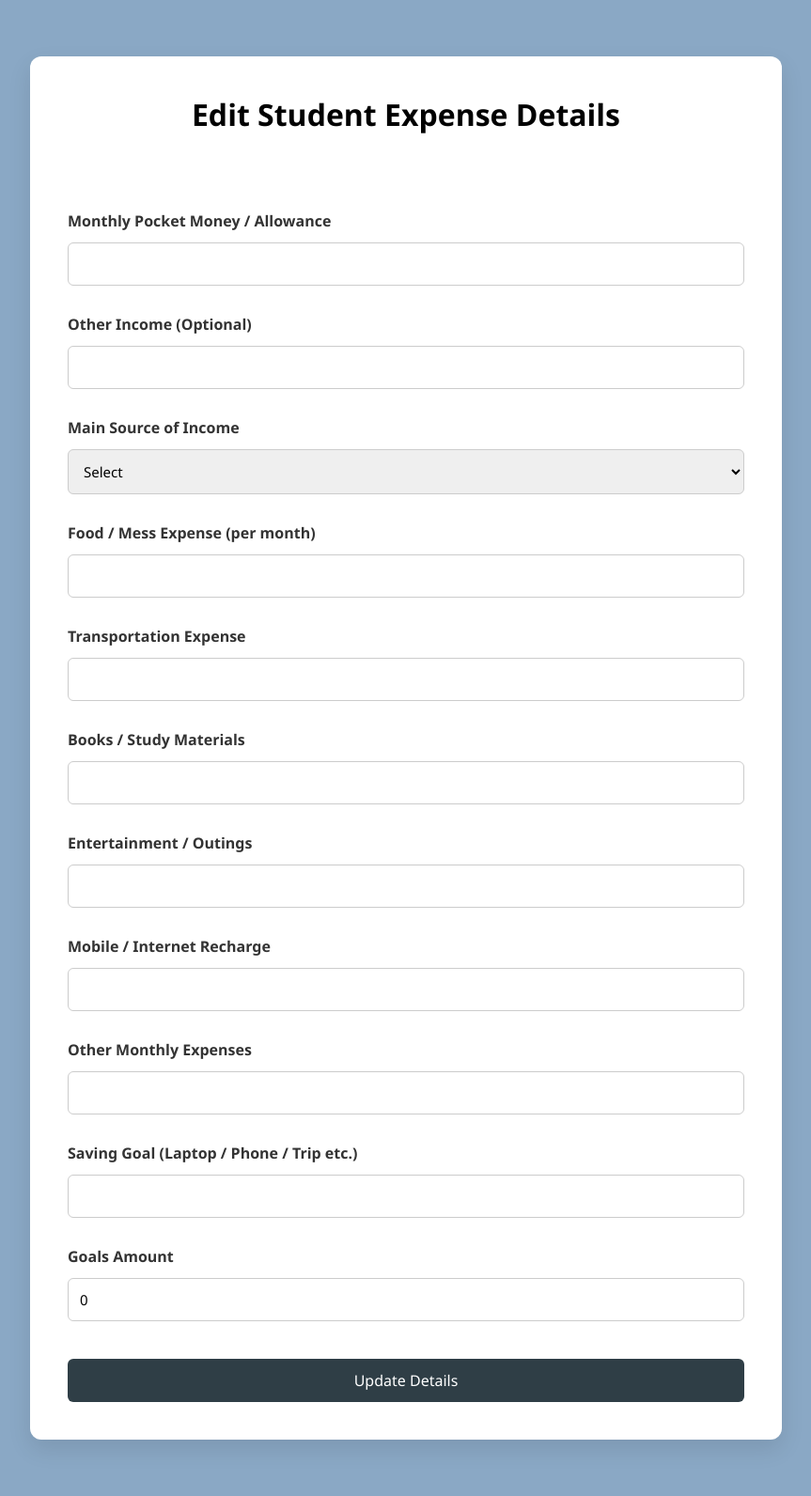
After one commit to Yashvi-Nikam/Expense_Management, a PHP site: page /edit_student.php in a window 1280 px wide. The commit adds this page. Shown: the whole page at 94% size, without its empty margins (208-1071 px from the left). Run offline with PHP 8.4, Linux system fonts and the light colour scheme; the visitor is signed in with stand-in values (Sample User, id 1); data that the repository does not hold is empty.

Commit message:
added edit file to student occupation

```diff
--- a/dashboard.php
+++ b/dashboard.php
@@ -146,7 +146,7 @@ while($row=$r->fetch_assoc()) $transactions[]=$row;
 
 <img id="profilePhoto" class="profile" style="display:none;">
 
-<button onclick="openPage('userInfo.php')">User Info</button>
+<button onclick="openPage('edit_profile.php')">User Info</button>
 
 <button onclick="openPage('expenseHistory.php')">
 Expense History
--- /dev/null
+++ b/edit_student.php
@@ -0,0 +1,144 @@
+<?php
+session_start();
+require 'db_connect.php';
+
+if (!isset($_SESSION['user_id'])) {
+    header("Location: index.html");
+    exit();
+}
+
+$user_id = $_SESSION['user_id'];
+
+// Fetch latest student data from occupation_details
+$data = [];
+$fields = ['main_income', 'other_income', 'income_source', 'food_expense', 'transportation_expense', 'books_expense', 'entertainment_expense', 'mobile_expense', 'other_expense', 'saving_goal'];
+
+foreach ($fields as $field) {
+    $query = $conn->prepare("SELECT field_value, field_text FROM occupation_details WHERE user_id = ? AND field_name = ? ORDER BY created_at DESC LIMIT 1");
+    $query->bind_param("is", $user_id, $field);
+    $query->execute();
+    $result = $query->get_result()->fetch_assoc();
+    $data[$field] = is_numeric($result['field_value'] ?? $result['field_text']) ? floatval($result['field_value'] ?? $result['field_text']) : ($result['field_text'] ?? '');
+}
+
+// Fetch goal data
+$goalQuery = $conn->prepare("SELECT goal_purpose, goal_amount FROM goals WHERE user_id = ? ORDER BY created_at DESC LIMIT 1");
+$goalQuery->bind_param("i", $user_id);
+$goalQuery->execute();
+$goal = $goalQuery->get_result()->fetch_assoc();
+
+$data['goal_purpose'] = $goal['goal_purpose'] ?? '';
+$data['goal_amount'] = $goal['goal_amount'] ?? 0;
+
+$conn->close();
+?>
+
+<!DOCTYPE html>
+<html lang="en">
+<head>
+    <meta charset="UTF-8">
+    <meta name="viewport" content="width=device-width, initial-scale=1.0">
+    <title>Edit Student Expense Details</title>
+    <link rel="stylesheet" href="formstyle.css">
+    <script>
+        function validateStudent() {
+            let pocket = document.getElementById("pocketMoney").value;
+            let otherIncome = document.getElementById("otherIncome").value;
+            let food = document.getElementById("foodExpense").value;
+            let transport = document.getElementById("transportationExpense").value;
+            let books = document.getElementById("booksExpense").value;
+            let entertainment = document.getElementById("entertainmentExpense").value;
+            let mobile = document.getElementById("mobileExpense").value;
+            let otherExpense = document.getElementById("otherExpense").value;
+            let goalAmount = document.getElementById("goalAmount").value;
+
+            if (isNaN(pocket) || pocket < 0) {
+                alert("Please enter a valid number in Pocket Money.");
+                return false;
+            }
+            if (isNaN(otherIncome) || otherIncome < 0) {
+                alert("Please enter a valid number in Other Income.");
+                return false;
+            }
+            if (isNaN(food) || food < 0) {
+                alert("Please enter a valid number in Food Expense.");
+                return false;
+            }
+            if (isNaN(transport) || transport < 0) {
+                alert("Please enter a valid number in Transportation Expense.");
+                return false;
+            }
+            if (isNaN(books) || books < 0) {
+                alert("Please enter a valid number in Books Expense.");
+                return false;
+            }
+            if (isNaN(entertainment) || entertainment < 0) {
+                alert("Please enter a valid number in Entertainment Expense.");
+                return false;
+            }
+            if (isNaN(mobile) || mobile < 0) {
+                alert("Please enter a valid number in Mobile Expense.");
+                return false;
+            }
+            if (isNaN(otherExpense) || otherExpense < 0) {
+                alert("Please enter a valid number in Other Expense.");
+                return false;
+            }
+            if (isNaN(goalAmount) || goalAmount < 0) {
+                alert("Please enter a valid number in Goal Amount.");
+                return false;
+            }
+            return true;
+        }
+    </script>
+</head>
+<body>
+<div class="form-container">
+    <h1>Edit Student Expense Details</h1><br><br>
+    <form id="studentForm" action="student_form.php" method="post" onsubmit="return validateStudent()">
+        <!-- Income Fields -->
+        <label>Monthly Pocket Money / Allowance</label>
+        <input type="text" name="pocket_money" id="pocketMoney" value="<?php echo htmlspecialchars($data['main_income']); ?>" required>
+
+        <label>Other Income (Optional)</label>
+        <input type="text" name="other_income" id="otherIncome" value="<?php echo htmlspecialchars($data['other_income']); ?>">
+
+        <label>Main Source of Income</label>
+        <select name="income_source" required>
+            <option value="">Select</option>
+            <option value="Parents" <?php echo ($data['income_source'] == 'Parents') ? 'selected' : ''; ?>>Parents</option>
+            <option value="Scholarship" <?php echo ($data['income_source'] == 'Scholarship') ? 'selected' : ''; ?>>Scholarship</option>
+            <option value="Part-time Job" <?php echo ($data['income_source'] == 'Part-time Job') ? 'selected' : ''; ?>>Part-time Job</option>
+        </select>
+
+        <!-- Expense Fields -->
+        <label>Food / Mess Expense (per month)</label>
+        <input type="text" name="food_expense" id="foodExpense" value="<?php echo htmlspecialchars($data['food_expense']); ?>" required>
+
+        <label>Transportation Expense</label>
+        <input type="text" name="transportation_expense" id="transportationExpense" value="<?php echo htmlspecialchars($data['transportation_expense']); ?>" required>
+
+        <label>Books / Study Materials</label>
+        <input type="text" name="books_expense" id="booksExpense" value="<?php echo htmlspecialchars($data['books_expense']); ?>" required>
+
+        <label>Entertainment / Outings</label>
+        <input type="text" name="entertainment_expense" id="entertainmentExpense" value="<?php echo htmlspecialchars($data['entertainment_expense']); ?>" required>
+
+        <label>Mobile / Internet Recharge</label>
+        <input type="text" name="mobile_expense" id="mobileExpense" value="<?php echo htmlspecialchars($data['mobile_expense']); ?>" required>
+
+        <label>Other Monthly Expenses</label>
+        <input type="text" name="other_expense" id="otherExpense" value="<?php echo htmlspecialchars($data['other_expense']); ?>">
+
+        <!-- Goal Fields -->
+        <label>Saving Goal (Laptop / Phone / Trip etc.)</label>
+        <input type="text" name="saving_goal" id="savingGoal" value="<?php echo htmlspecialchars($data['saving_goal']); ?>" required>
+
+        <label>Goals Amount</label>
+        <input type="text" name="goals_amount" id="goalAmount" value="<?php echo htmlspecialchars($data['goal_amount']); ?>" required><br><br>
+
+        <button type="submit">Update Details</button>
+    </form>
+</div>
+</body>
+</html>
```
Also changed, not shown: basicinfoform.php (+15 -5 lines), edit_profile.php (added, +76 -0 lines), student_form.php (+33 -34 lines).
